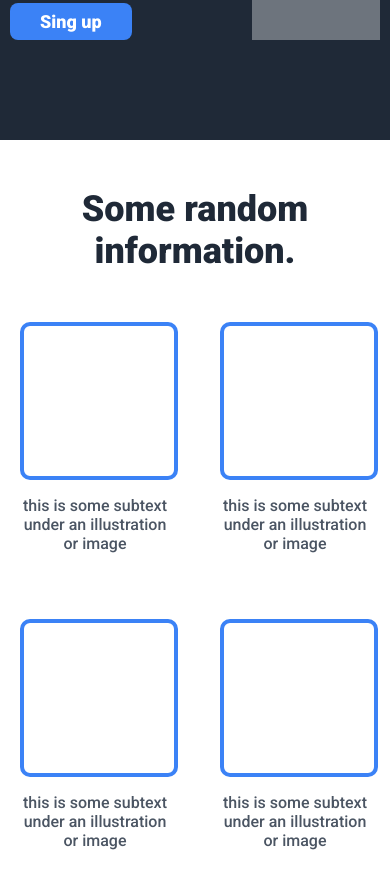
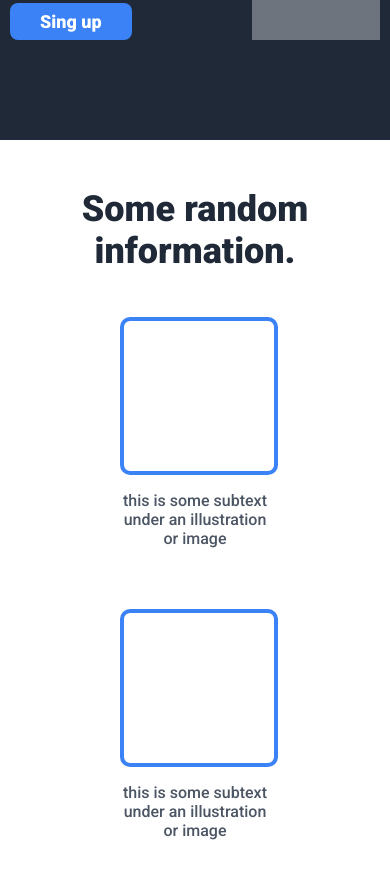
Before and after one commit to 4pocatastasi/landing-page, a plain HTML site: page index.html in a window 390 px wide. Shown: the part 675-1544 px from the top of the page. Drawn offline with Linux system fonts and the light colour scheme.

Commit message:
Improve info small screen view

```diff
--- a/style.css
+++ b/style.css
@@ -103,8 +103,9 @@ CONTENT
     align-items:center;
     flex-wrap: wrap;
     justify-content: center;
-    gap:50px;
-    margin-bottom: 100px;
+    gap:45px;
+    margin:0px 25px 100px;
+
 }
 
 .info-title{
```
